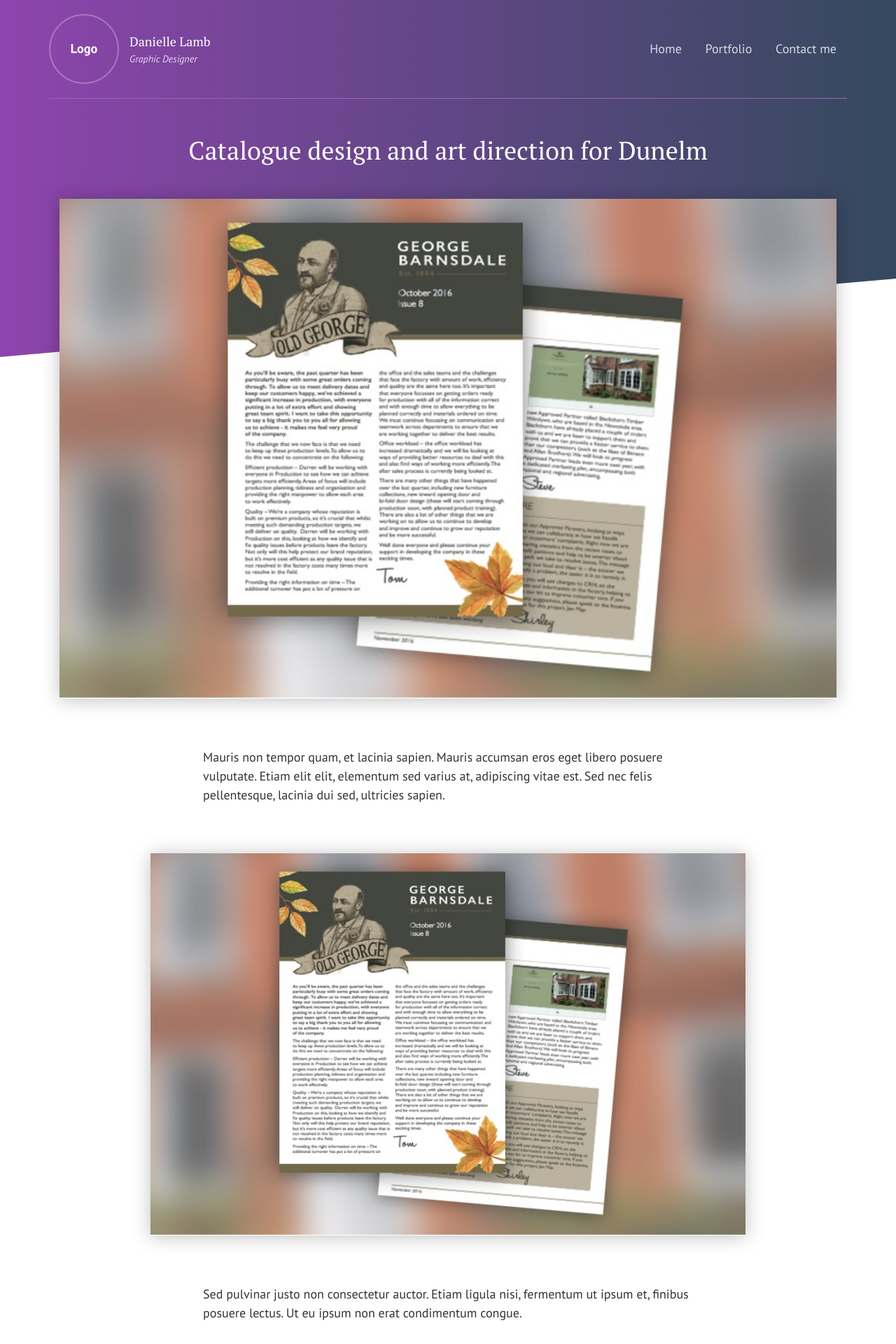
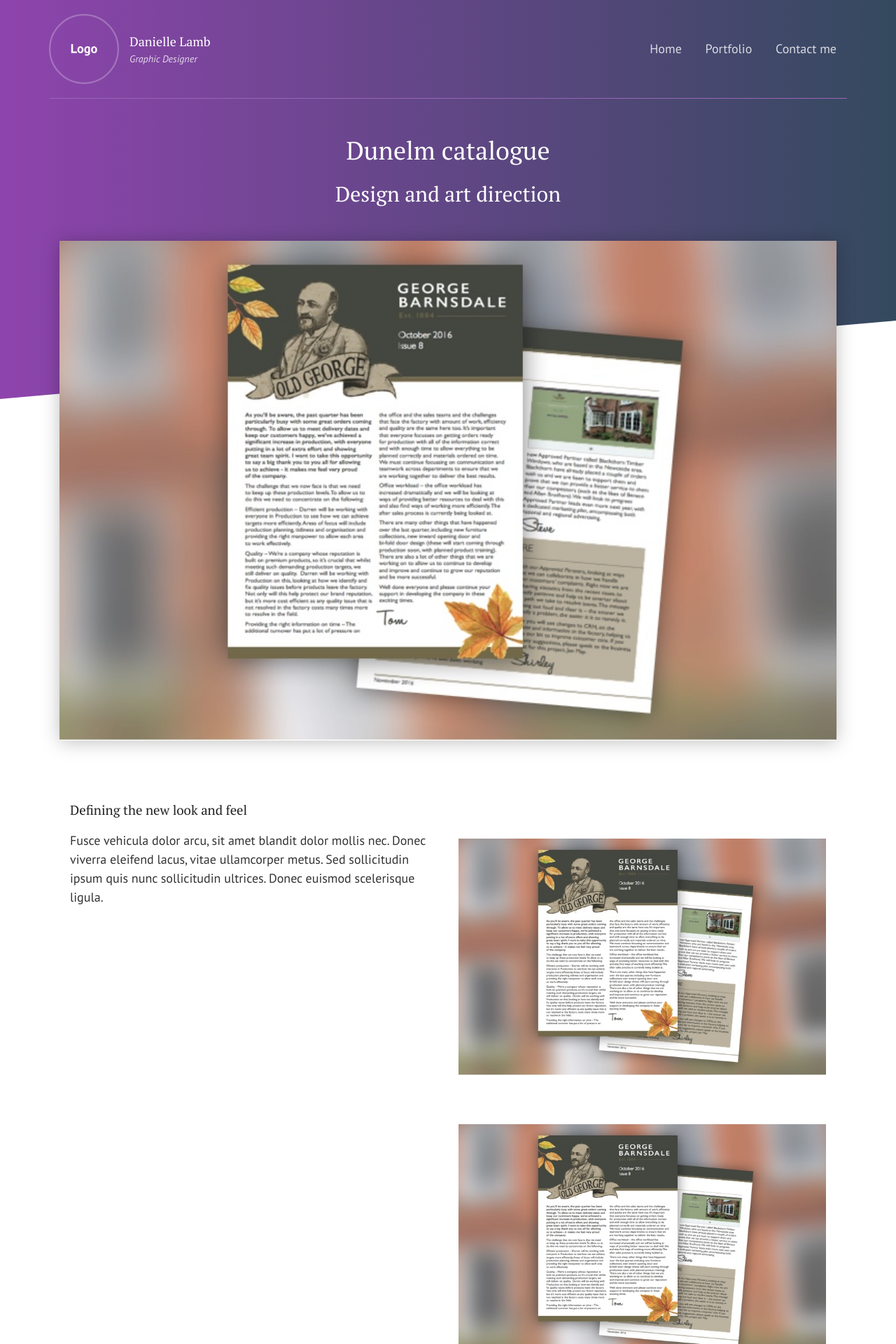
Before and after one commit to justinlamb1/danielle-portfolio-3, a Jekyll site: the page built from _posts/2017-10-29-catalogue-design-for-dunelm.html, in a window 1280 px wide. Shown: the top 1920 px of the page at 70% size. Built offline with Jekyll 4.4.1, drawn with Linux system fonts in a browser that asks for light colours; some of the changed text lies outside the part shown.

Commit message:
no message

```diff
--- a/_includes/footer.html
+++ b/_includes/footer.html
@@ -17,7 +17,7 @@
         </div>
       </div>
       <div class="row justify-content-center">
-        <div class="col-3">
+        <div class="col-6">
           <p class="footer__copyright">&copy; Danielle Lamb</p>
         </div>
       </div>
--- a/_layouts/casestudy.html
+++ b/_layouts/casestudy.html
@@ -9,6 +9,7 @@
       <div class="row">
         <div class="col">
           <h1 class="casestudy__header__heading">{{ page.title }}</h1>
+          <h2 class="casestudy__header__sub-heading">{{ page.sub-title }}</h2>
         </div>
       </div>
     </div>
--- a/_posts/2017-10-29-catalogue-design-for-dunelm.html
+++ b/_posts/2017-10-29-catalogue-design-for-dunelm.html
@@ -1,12 +1,35 @@
 ---
 layout: casestudy
-title: "Catalogue design and art direction for Dunelm"
+title: "Dunelm catalogue"
+sub-title: "Design and art direction"
 permalink: /catalogue-design-for-dunelm
 ---
 
 <img src="images/hero-image-test.jpg" alt="" class="casestudy__content__hero-image">
 
-<p>Mauris non tempor quam, et lacinia sapien. Mauris accumsan eros eget libero posuere vulputate. Etiam elit elit, elementum sed varius at, adipiscing vitae est. Sed nec felis pellentesque, lacinia dui sed, ultricies sapien.</p>
+<!-- 50 copy / 50 image -->
+<div class="container">
+  <div class="row">
+    <div class="col-6">
+      <h3>Defining the new look and feel</h3>
+      <p>Fusce vehicula dolor arcu, sit amet blandit dolor mollis nec. Donec viverra eleifend lacus, vitae ullamcorper metus. Sed sollicitudin ipsum quis nunc sollicitudin ultrices. Donec euismod scelerisque ligula.</p>
+    </div>
+    <div class="col-6">
+      <img src="images/hero-image-test.jpg" alt="Test small" class="image-show-small">
+      <img src="images/hero-image-test.jpg" alt="Test large" class="image-show-large">
+    </div>
+  </div>
+</div>
+
+<!-- Full width image -->
+<div class="casestudy__content__image--full-width full-width-image-test"></div>
+
+
+
+
+
+
+<!-- <p>Mauris non tempor quam, et lacinia sapien. Mauris accumsan eros eget libero posuere vulputate. Etiam elit elit, elementum sed varius at, adipiscing vitae est. Sed nec felis pellentesque, lacinia dui sed, ultricies sapien.</p>
 
 <img src="images/hero-image-test.jpg" alt="Test">
 
@@ -27,4 +50,4 @@
 
 <div class="button-wrapper--center">
   <a href="{{ site.baseurl}}/portfolio" class="button button-primary">View more work</a>
-</div>
+</div> -->
--- a/_sass/_layout.scss
+++ b/_sass/_layout.scss
@@ -433,6 +433,17 @@
         font-size: 2.25em;
       }
     }
+
+    &__sub-heading {
+      color: $white;
+      text-align: center;
+      -webkit-font-smoothing: antialiased;
+      -moz-osx-font-smoothing: grayscale;
+
+      @include bp (md) {
+        font-size: 1.875em;
+      }
+    }
   }
 
   &__content {
@@ -450,7 +461,6 @@
 
     img {
       width: 100%;
-      box-shadow: 0 2px 25px 0 rgba(0,0,0,0.25);
       margin-bottom: $mar*3;
       margin-top: $mar*3;
       margin-left: auto;
@@ -467,14 +477,12 @@
     &__hero-image {
       margin-top: 0 !important;
       max-width: 100% !important;
+      box-shadow: 0 2px 25px 0 rgba(0,0,0,0.25);
     }
 
+    &
+
     p {
-      max-width: 700px;
-      margin-left: auto;
-      margin-right: auto;
-      display: block;
-
       @include bp(md) {
         font-size: 1.125em;
       }
```
